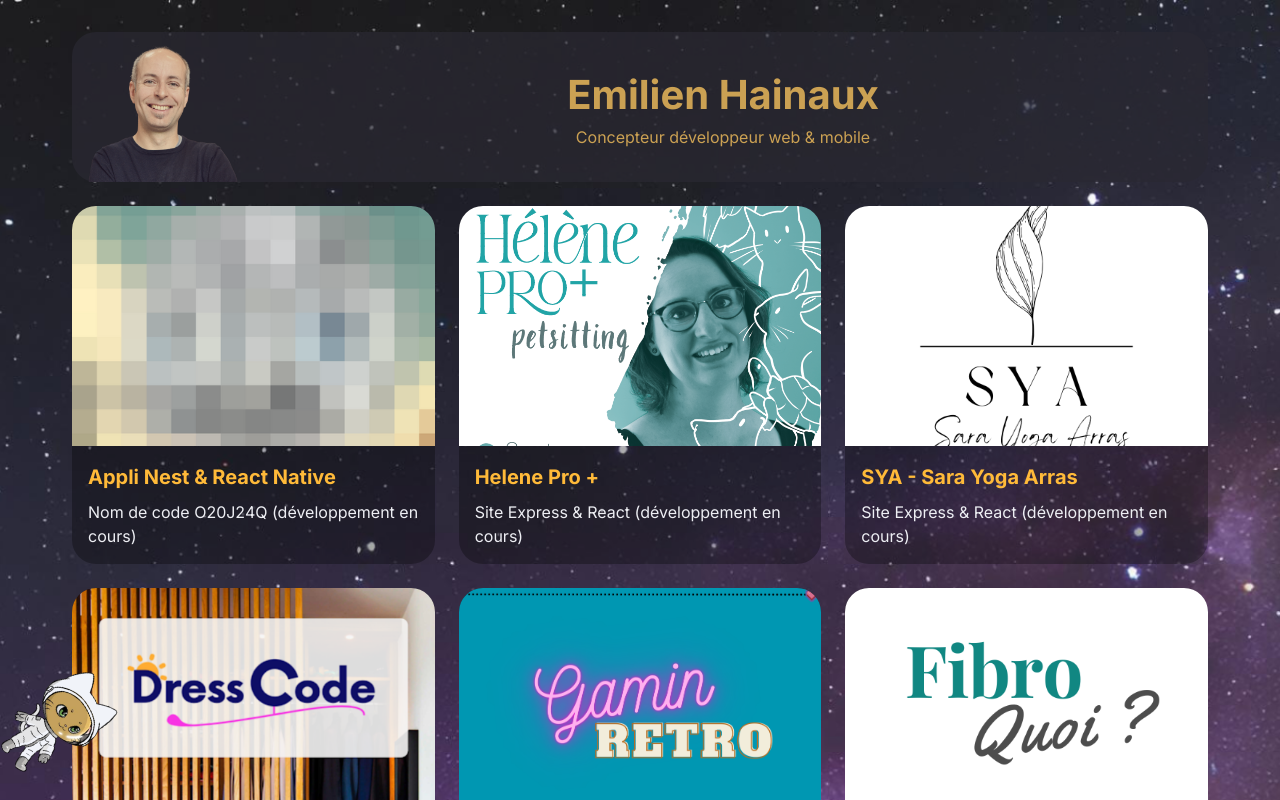
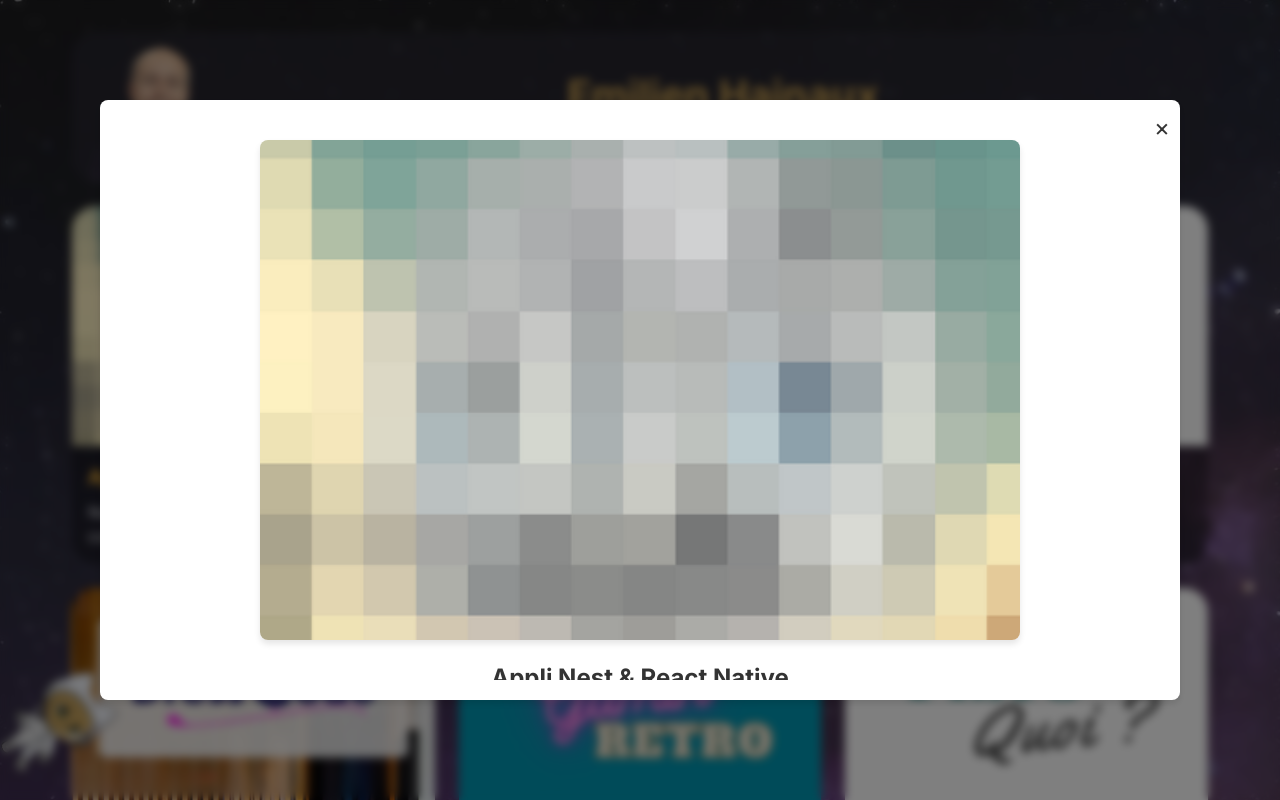
Before and after one commit to e-hainaux/ehweb, a Next.js app: page / in a window 1280 px wide. Both pictures are taken after a click on the element 253 px from the left and 385 px from the top of the page. Shown: the top 800 px of the page. Built offline with nearby package versions, Linux system fonts and the light colour scheme.

Commit message:
basic modal displayed

```diff
--- a/app/components/ProjectModal.tsx
+++ b/app/components/ProjectModal.tsx
@@ -15,7 +15,10 @@
     <div className={styles.modalOverlay}>
       <div className={styles.modalContent}>
         <button className={styles.closeButton} onClick={onClose}>×</button>
+        <div className={styles.scrollableView}>
         {children}
+
+        </div>
       </div>
     </div>
   );
--- a/app/screens/home.tsx
+++ b/app/screens/home.tsx
@@ -4,25 +4,29 @@
 import styles from '../styles/Home.module.css';
 import Header from '../components/Header';
 import ProjectCard from '../components/ProjectCard';
-import ProjectModal from '../components/ProjectModal';
-import O20J24Q from '../components/ProjectDetails/O20J24Q';
 import Image from 'next/image';
 import Footer from '../components/Footer';
 import { Popover } from 'antd';
 import LoadingProgress from '../components/LoadingProgress';
+import ProjectModal from '../components/ProjectModal';
+
+
+import O20J24Q from '../components/ProjectDetails/O20J24Q';
+// import HelenePro from '../components/ProjectDetails/HelenePro';
+// import SYA from '../components/ProjectDetails/SYA';
+// import DressCode from '../components/ProjectDetails/DressCode';
+// import GaminRetro from '../components/ProjectDetails/GaminRetro';
+// import FibroQuoi from '../components/ProjectDetails/FibroQuoi';
 
 const Home: React.FC = () => {
-  const [modalOpen, setModalOpen] = useState(false);
-  const [currentProject, setCurrentProject] = useState<React.ReactNode | null>(null);
   const [isLoading, setIsLoading] = useState(true);
   const [showPopover, setShowPopover] = useState(false);
   const [spin, setSpin] = useState(true);
   const [returnToInitial, setReturnToInitial] = useState(false);
   const [loadingProgress, setLoadingProgress] = useState(0);
-  const openModal = (project: React.ReactNode) => {
-    setCurrentProject(project);
-    setModalOpen(true);
-  };
+  const [modalOpen, setModalOpen] = useState(false);
+  const [currentProject, setCurrentProject] = useState<React.ReactNode | null>(null);
+
   const content = (
     <div>
       <p>
@@ -43,6 +47,24 @@
       }, 200);
     }
   };
+
+  const openModal = (project: React.ReactNode) => {
+    setCurrentProject(project);
+    setModalOpen(true);
+    document.body.style.overflow = 'hidden';
+  };
+
+  const closeModal = () => {
+    setModalOpen(false);
+    document.body.style.overflow = 'unset'; // Réactive le défilement
+  };
+
+  useEffect(() => {
+    // Nettoyage : s'assurer que le défilement est réactivé si le composant est démonté
+    return () => {
+      document.body.style.overflow = 'unset';
+    };
+  }, []);
 
   useEffect(() => {
     const imageUrls = [
@@ -97,37 +119,37 @@
           title="Appli Nest & React Native"
           description="Nom de code O20J24Q (développement en cours)"
           imageUrl="/images/O20J24Q.png"
-          onClick={()=> openModal(<O20J24Q />)}
+          onClick={() => openModal(<O20J24Q />)}
         />
         <ProjectCard
           title="Helene Pro +"
           description="Site Express & React (développement en cours)"
           imageUrl="/images/HelenePetSitting.png"
-          onClick={()=> openModal(<O20J24Q />)}
+          onClick={() => openModal(<O20J24Q />)}
         />
         <ProjectCard
           title="SYA - Sara Yoga Arras"
           description="Site Express & React (développement en cours)"
           imageUrl="/images/SYA.png"
-          onClick={()=> openModal(<O20J24Q />)}
+          onClick={() => openModal(<O20J24Q />)}
         />
         <ProjectCard
           title="DressCode"
           description="Appli Express & React Native (MVP de fin de formation)"
           imageUrl="/images/DressCode.png"
-          onClick={()=> openModal(<O20J24Q />)}
+          onClick={() => openModal(<O20J24Q />)}
         />
         <ProjectCard
           title="GaminRetro"
           description="Site WordPress"
           imageUrl="/images/GaminRetro.png"
-          onClick={()=> openModal(<O20J24Q />)}
+          onClick={() => openModal(<O20J24Q />)}
         />
         <ProjectCard
           title="FibroQuoi"
           description="Site HTML5 & CSS3"
           imageUrl="/images/FibroQuoi.png"
-          onClick={()=> openModal(<O20J24Q />)}
+          onClick={() => openModal(<O20J24Q />)}
         />
       </div>
 
@@ -149,6 +171,10 @@
         </div>
       </Popover>
 
+      <ProjectModal isOpen={modalOpen} onClose={closeModal}>
+        {currentProject}
+      </ProjectModal>
+
       <Footer />
     </main>
   );
--- a/app/styles/ProjectDetails.module.css
+++ b/app/styles/ProjectDetails.module.css
@@ -1,4 +1,3 @@
-/* styles/ProjectDetails.module.css */
 
 .projectDetails {
     display: flex;
--- /dev/null
+++ b/app/styles/ProjectModal.module.css
@@ -0,0 +1,52 @@
+.modalOverlay {
+    position: fixed;
+    top: 0;
+    left: 0;
+    right: 0;
+    bottom: 0;
+    background-color: rgba(0, 0, 0, 0.5);
+    backdrop-filter: blur(5px);
+    display: flex;
+    justify-content: center;
+    align-items: center;
+    z-index: 1000;
+  }
+
+  .modalContent {
+    background-color: white;
+    padding: 20px;
+    border-radius: 8px;
+    width: 85%;
+    max-width: 1080px;
+    height: 75vh;
+    position: relative;
+    box-shadow: 0 4px 6px rgba(0, 0, 0, 0.1);
+  }
+
+  .scrollableView {
+    width: 100%;
+    height: 100%;
+    overflow-y: scroll;
+    scrollbar-width: none;  /* Pour Firefox */
+    -ms-overflow-style: none;  /* Pour Internet Explorer et Edge */
+  }
+
+  .scrollableView::-webkit-scrollbar {
+    display: none;  /* Pour Chrome, Safari et Opera */
+  }
+
+  .closeButton {
+    position: absolute;
+    top: 10px;
+    right: 10px;
+    background: none;
+    border: none;
+    font-size: 24px;
+    cursor: pointer;
+    color: #333;
+    z-index: 1;
+  }
+
+  .closeButton:hover {
+    color: #000;
+  }
```
